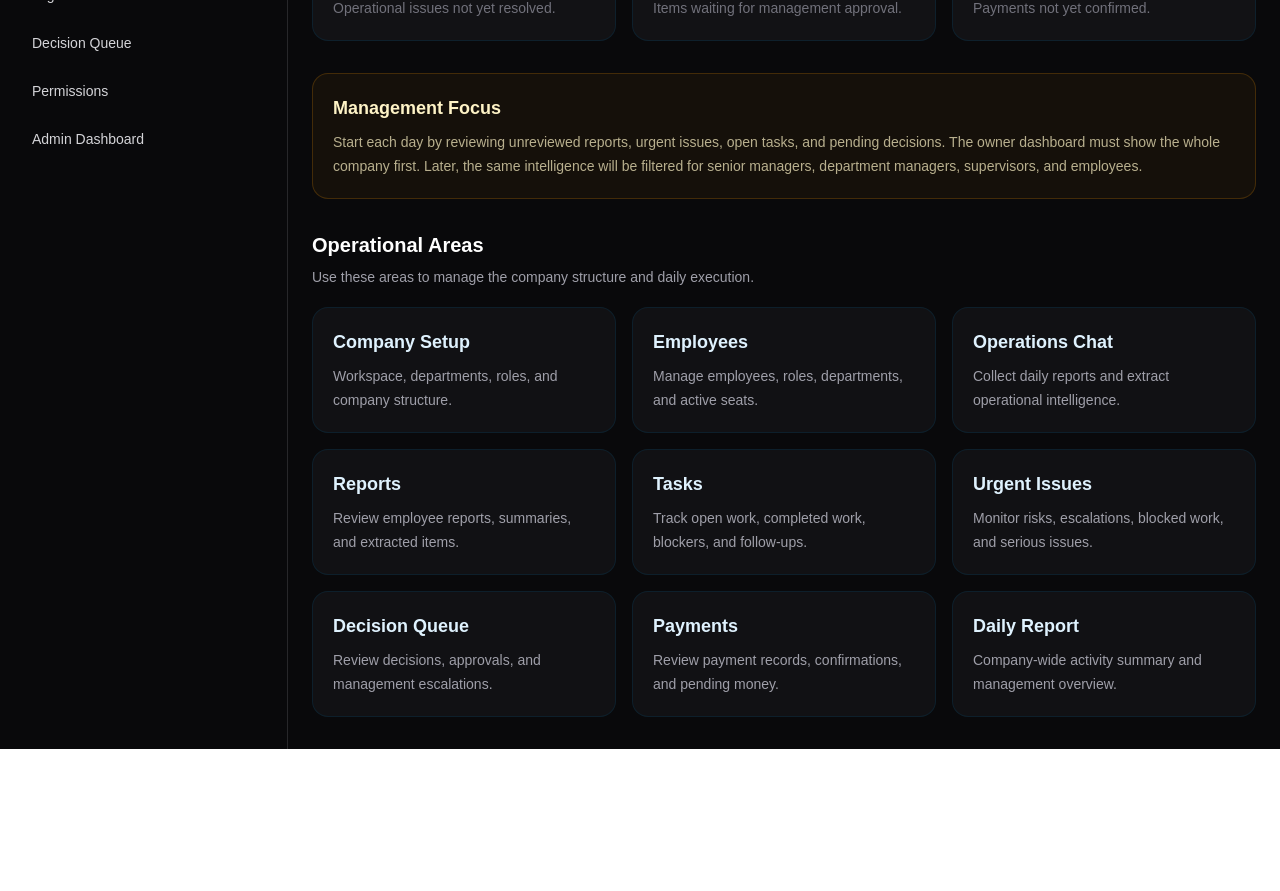
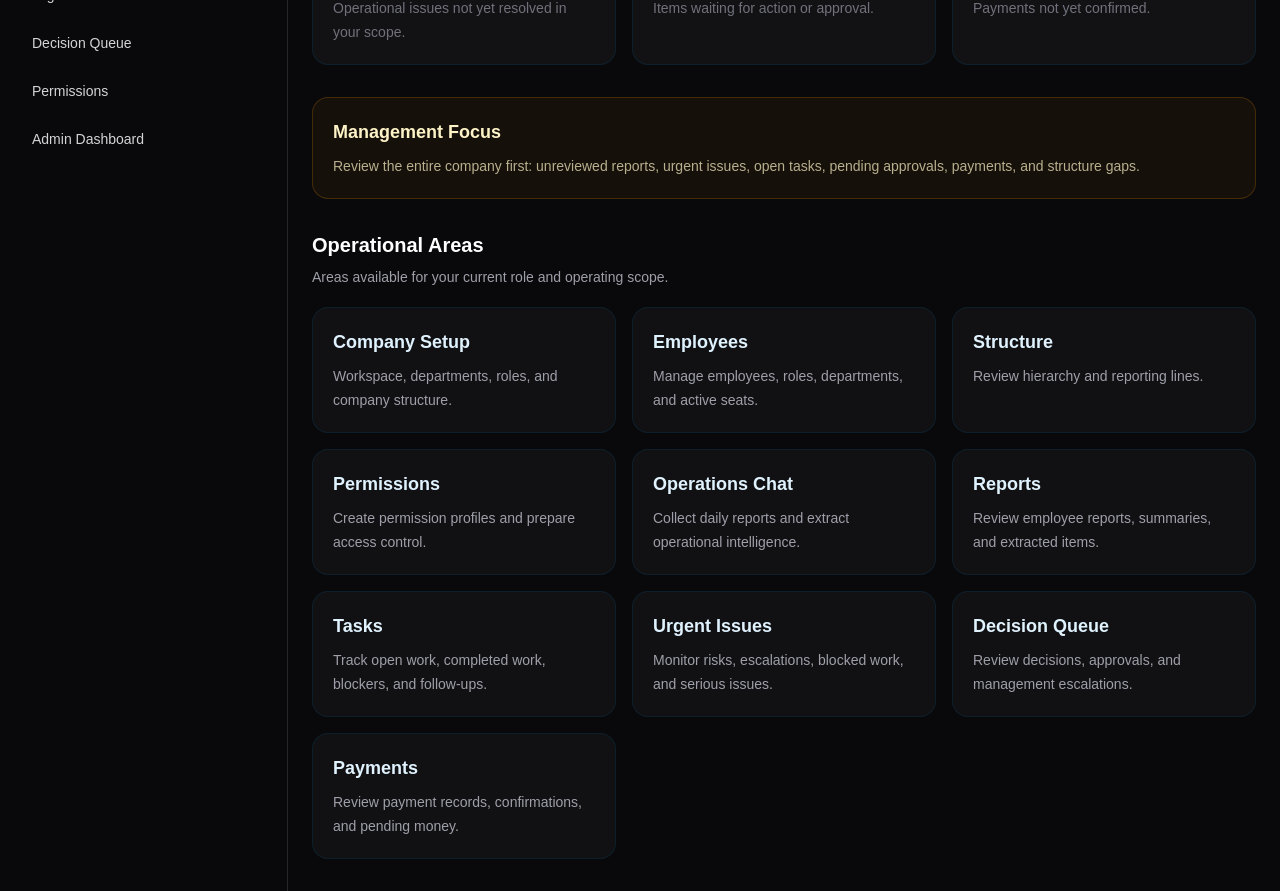
Before and after one commit to SirSebastian-ux/virtus.ai, a Next.js app: page /operations in a window 1280 px wide. Shown: the part 600-1491 px from the top of the page. Before the commit the page ends 1349 px from the top, so only its background shows below. Built offline with nearby package versions, Linux system fonts and the light colour scheme; no server answers.

Commit message:
Add role-aware Operations dashboard

```diff
--- a/app/operations/page.js
+++ b/app/operations/page.js
@@ -1,54 +1,7 @@
 "use client";
 
-import { useEffect, useState } from "react";
-
-const actionCards = [
-  {
-    title: "Company Setup",
-    description: "Workspace, departments, roles, and company structure.",
-    href: "/operations/company",
-  },
-  {
-    title: "Employees",
-    description: "Manage employees, roles, departments, and active seats.",
-    href: "/operations/employees",
-  },
-  {
-    title: "Operations Chat",
-    description: "Collect daily reports and extract operational intelligence.",
-    href: "/operations/chat",
-  },
-  {
-    title: "Reports",
-    description: "Review employee reports, summaries, and extracted items.",
-    href: "/operations/reports",
-  },
-  {
-    title: "Tasks",
-    description: "Track open work, completed work, blockers, and follow-ups.",
-    href: "/operations/tasks",
-  },
-  {
-    title: "Urgent Issues",
-    description: "Monitor risks, escalations, blocked work, and serious issues.",
-    href: "/operations/urgent",
-  },
-  {
-    title: "Decision Queue",
-    description: "Review decisions, approvals, and management escalations.",
-    href: "/operations/decisions",
-  },
-  {
-    title: "Payments",
-    description: "Review payment records, confirmations, and pending money.",
-    href: "/operations/payments",
-  },
-  {
-    title: "Daily Report",
-    description: "Company-wide activity summary and management overview.",
-    href: "/operations/daily-report",
-  },
-];
+import Link from "next/link";
+import { useEffect, useMemo, useState } from "react";
 
 const emptyMetrics = {
   activeEmployees: 0,
@@ -59,93 +12,233 @@ const emptyMetrics = {
   pendingPayments: 0,
 };
 
+const dashboardCopy = {
+  owner: {
+    label: "Owner Dashboard",
+    title: "Company Operations Command",
+    description:
+      "Company-wide control center for reports, employees, tasks, urgent issues, payments, decisions, approvals, permissions, and management follow-up.",
+    focus:
+      "Review the entire company first: unreviewed reports, urgent issues, open tasks, pending approvals, payments, and structure gaps.",
+  },
+  director: {
+    label: "Director Dashboard",
+    title: "Executive Operations View",
+    description:
+      "High-level operational view across the company with emphasis on leadership decisions, approvals, risks, and department performance.",
+    focus:
+      "Focus on department-level performance, unresolved risks, approval flow, and whether senior managers are moving work forward.",
+  },
+  senior_manager: {
+    label: "Senior Manager Dashboard",
+    title: "Assigned Departments View",
+    description:
+      "Management view for the departments under your responsibility, including reports, tasks, issues, and decisions requiring escalation.",
+    focus:
+      "Focus on assigned departments, blocked work, unresolved reports, team execution, and escalations that need leadership discipline.",
+  },
+  department_manager: {
+    label: "Department Manager Dashboard",
+    title: "Department Operations View",
+    description:
+      "Department-level control center for reports, tasks, urgent issues, employee follow-up, and daily execution.",
+    focus:
+      "Focus on the department: today’s reports, open tasks, blocked employees, urgent issues, and decisions waiting for action.",
+  },
+  supervisor: {
+    label: "Supervisor Dashboard",
+    title: "Team Execution View",
+    description:
+      "Team-level view for supervising direct reports, assigned tasks, urgent blockers, and operational follow-up.",
+    focus:
+      "Focus on your team: assigned tasks, employee blockers, urgent issues, and follow-up that must happen today.",
+  },
+  employee: {
+    label: "Employee Dashboard",
+    title: "My Work View",
+    description:
+      "Personal workspace for your reports, assigned tasks, urgent issues, requests, and follow-up actions.",
+    focus:
+      "Focus on your own work: submit accurate reports, complete assigned tasks, raise blockers early, and communicate clearly.",
+  },
+};
+
+const cardsByRole = {
+  owner: [
+    ["Company Setup", "Workspace, departments, roles, and company structure.", "/operations/company"],
+    ["Employees", "Manage employees, roles, departments, and active seats.", "/operations/employees"],
+    ["Structure", "Review hierarchy and reporting lines.", "/operations/structure"],
+    ["Permissions", "Create permission profiles and prepare access control.", "/operations/permissions"],
+    ["Operations Chat", "Collect daily reports and extract operational intelligence.", "/operations/chat"],
+    ["Reports", "Review employee reports, summaries, and extracted items.", "/operations/reports"],
+    ["Tasks", "Track open work, completed work, blockers, and follow-ups.", "/operations/tasks"],
+    ["Urgent Issues", "Monitor risks, escalations, blocked work, and serious issues.", "/operations/urgent"],
+    ["Decision Queue", "Review decisions, approvals, and management escalations.", "/operations/decisions"],
+    ["Payments", "Review payment records, confirmations, and pending money.", "/operations/payments"],
+  ],
+  director: [
+    ["Structure", "Review hierarchy and reporting lines.", "/operations/structure"],
+    ["Operations Chat", "Review submitted operational reports.", "/operations/chat"],
+    ["Reports", "Review summaries and extracted items.", "/operations/reports"],
+    ["Tasks", "Track work execution across assigned leadership scope.", "/operations/tasks"],
+    ["Urgent Issues", "Monitor escalations and serious issues.", "/operations/urgent"],
+    ["Decision Queue", "Review approvals and management decisions.", "/operations/decisions"],
+    ["Payments", "Review payment records and pending confirmations.", "/operations/payments"],
+  ],
+  senior_manager: [
+    ["Operations Chat", "Review department reports.", "/operations/chat"],
+    ["Reports", "Review reports and extracted intelligence.", "/operations/reports"],
+    ["Tasks", "Track open work and follow-ups.", "/operations/tasks"],
+    ["Urgent Issues", "Monitor escalations and blockers.", "/operations/urgent"],
+    ["Decision Queue", "Review decisions requiring senior input.", "/operations/decisions"],
+  ],
+  department_manager: [
+    ["Operations Chat", "Review department reports.", "/operations/chat"],
+    ["Reports", "Review department reports and summaries.", "/operations/reports"],
+    ["Tasks", "Track department execution.", "/operations/tasks"],
+    ["Urgent Issues", "Manage department blockers and risks.", "/operations/urgent"],
+    ["Decision Queue", "Handle department approvals and decisions.", "/operations/decisions"],
+  ],
+  supervisor: [
+    ["Operations Chat", "Review team reports.", "/operations/chat"],
+    ["Tasks", "Track team tasks and follow-ups.", "/operations/tasks"],
+    ["Urgent Issues", "Escalate team blockers and risks.", "/operations/urgent"],
+    ["Daily Report", "Review team daily activity.", "/operations/daily-report"],
+  ],
+  employee: [
+    ["Operations Chat", "Submit your daily report.", "/operations/chat"],
+    ["Tasks", "View and update your assigned tasks.", "/operations/tasks"],
+    ["Urgent Issues", "Raise or review urgent work blockers.", "/operations/urgent"],
+    ["Daily Report", "Review your daily activity.", "/operations/daily-report"],
+  ],
+};
+
+function normalizeRole(role) {
+  return dashboardCopy[role] ? role : "employee";
+}
+
 export default function OperationsPage() {
   const [metrics, setMetrics] = useState(emptyMetrics);
+  const [accessContext, setAccessContext] = useState(null);
+  const [workspaceId, setWorkspaceId] = useState("");
   const [loading, setLoading] = useState(true);
 
   useEffect(() => {
     let alive = true;
 
-    async function loadMetrics() {
+    async function loadDashboard() {
       try {
-        const response = await fetch("/api/operations/metrics", {
+        const metricsResponse = await fetch("/api/operations/metrics", {
           cache: "no-store",
         });
-        const data = await response.json();
+        const metricsData = await metricsResponse.json();
 
-        if (alive && data?.metrics) {
-          setMetrics({ ...emptyMetrics, ...data.metrics });
+        if (!alive) return;
+
+        if (metricsData?.metrics) {
+          setMetrics({ ...emptyMetrics, ...metricsData.metrics });
+          setWorkspaceId(metricsData.metrics.workspaceId || "");
+        }
+
+        const nextWorkspaceId = metricsData?.metrics?.workspaceId;
+
+        if (nextWorkspaceId) {
+          const accessResponse = await fetch(
+            `/api/operations/access-context?workspaceId=${encodeURIComponent(
+              nextWorkspaceId
+            )}`,
+            { cache: "no-store" }
+          );
+          const accessData = await accessResponse.json();
+
+          if (alive && accessData?.accessContext) {
+            setAccessContext(accessData.accessContext);
+          }
         }
       } catch (error) {
-        console.error("Failed to load Operations metrics", error);
+        console.error("Failed to load Operations dashboard", error);
       } finally {
         if (alive) setLoading(false);
       }
     }
 
-    loadMetrics();
+    loadDashboard();
 
     return () => {
       alive = false;
     };
   }, []);
 
-  const summaryCards = [
+  const role = normalizeRole(accessContext?.role || "owner");
+  const copy = dashboardCopy[role];
+  const actionCards = cardsByRole[role] || cardsByRole.employee;
+
+  const summaryCards = useMemo(
+    () => [
       {
-      label: "Active Employees",
-      value: metrics.activeEmployees,
-      description: "People currently active in this workspace.",
+        label: role === "employee" ? "My Workspace" : "Active Employees",
+        value: role === "employee" ? 1 : metrics.activeEmployees,
+        description:
+          role === "employee"
+            ? "Your personal operational area."
+            : "People currently active in this workspace.",
       },
       {
         label: "Unreviewed Reports Today",
         value: metrics.todayReports,
-      description: "Reports requiring management review today.",
+        description: "Reports requiring review or follow-up today.",
       },
       {
         label: "Open Tasks",
         value: metrics.openTasks,
-      description: "Tasks not yet completed.",
+        description: "Tasks not yet completed in your visible scope.",
       },
       {
         label: "Urgent Issues",
         value: metrics.openUrgentIssues,
-      description: "Operational issues not yet resolved.",
+        description: "Operational issues not yet resolved in your scope.",
       },
       {
         label: "Pending Decisions",
         value: metrics.pendingDecisions,
-      description: "Items waiting for management approval.",
+        description: "Items waiting for action or approval.",
       },
       {
         label: "Pending Payments",
         value: metrics.pendingPayments,
         description: "Payments not yet confirmed.",
       },
-  ];
+    ],
+    [metrics, role]
+  );
 
   return (
     <section className="px-6 py-8">
       <p className="text-sm font-medium uppercase tracking-[0.25em] text-sky-300/60">
-        Owner / Director Dashboard
+        {copy.label}
       </p>
 
       <div className="mt-3 flex flex-col gap-4 lg:flex-row lg:items-end lg:justify-between">
         <div>
-          <h1 className="text-3xl font-semibold text-white">
-            Operations Intelligence
-          </h1>
+          <h1 className="text-3xl font-semibold text-white">{copy.title}</h1>
           <p className="mt-3 max-w-3xl text-sm leading-6 text-zinc-400">
-            Company-wide control center for reports, employees, tasks, urgent
-            issues, payments, decisions, and management follow-up.
+            {copy.description}
           </p>
+
+          {accessContext ? (
+            <p className="mt-3 text-xs text-zinc-500">
+              Role: {accessContext.role.replaceAll("_", " ")} · Scope:{" "}
+              {accessContext.scopeType} · Workspace: {workspaceId || "active"}
+            </p>
+          ) : null}
         </div>
 
-        <a
+        <Link
           href="/operations/chat"
           className="inline-flex rounded-xl bg-sky-500 px-4 py-3 text-sm font-semibold text-white transition hover:bg-sky-400"
         >
-          Submit or Review Report
-        </a>
+          {role === "employee" ? "Submit Report" : "Submit or Review Report"}
+        </Link>
       </div>
 
       <div className="mt-8 grid gap-4 sm:grid-cols-2 xl:grid-cols-3">
@@ -169,34 +262,27 @@ export default function OperationsPage() {
         <h2 className="text-lg font-semibold text-amber-100">
           Management Focus
         </h2>
-        <p className="mt-2 text-sm leading-6 text-amber-100/70">
-          Start each day by reviewing unreviewed reports, urgent issues, open
-          tasks, and pending decisions. The owner dashboard must show the whole
-          company first. Later, the same intelligence will be filtered for senior
-          managers, department managers, supervisors, and employees.
-        </p>
+        <p className="mt-2 text-sm leading-6 text-amber-100/70">{copy.focus}</p>
       </div>
 
       <div className="mt-8">
         <h2 className="text-xl font-semibold text-white">Operational Areas</h2>
         <p className="mt-2 text-sm text-zinc-400">
-          Use these areas to manage the company structure and daily execution.
+          Areas available for your current role and operating scope.
         </p>
 
         <div className="mt-5 grid gap-4 md:grid-cols-2 xl:grid-cols-3">
-          {actionCards.map((section) => (
-            <a
-              key={section.href}
-              href={section.href}
+          {actionCards.map(([title, description, href]) => (
+            <Link
+              key={href}
+              href={href}
               className="rounded-2xl border border-sky-900/25 bg-zinc-900/60 p-5 transition hover:border-sky-700/50 hover:bg-zinc-900"
             >
-              <h3 className="text-lg font-semibold text-sky-100">
-                {section.title}
-              </h3>
+              <h3 className="text-lg font-semibold text-sky-100">{title}</h3>
               <p className="mt-2 text-sm leading-6 text-zinc-400">
-                {section.description}
+                {description}
               </p>
-            </a>
+            </Link>
           ))}
         </div>
       </div>
```
Lines whose indentation alone changed are shown as unchanged.
